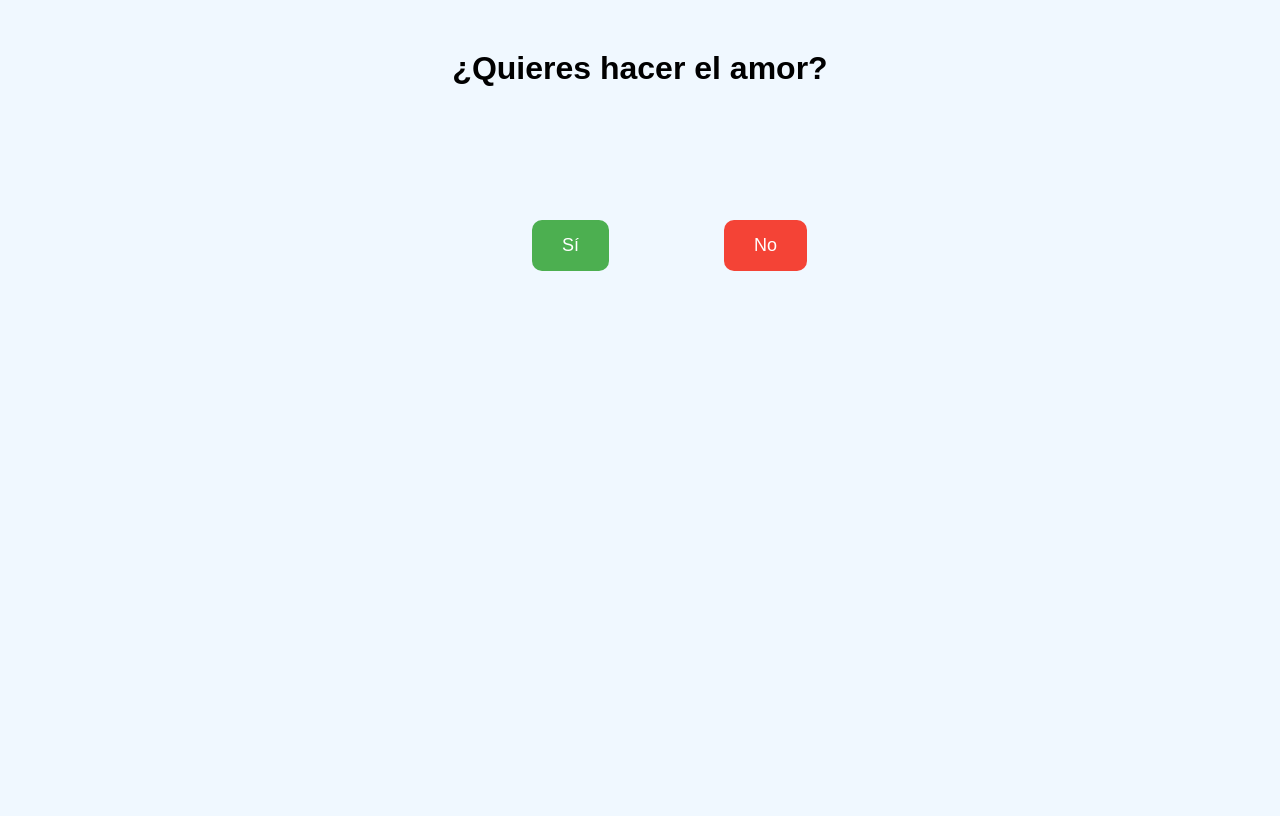
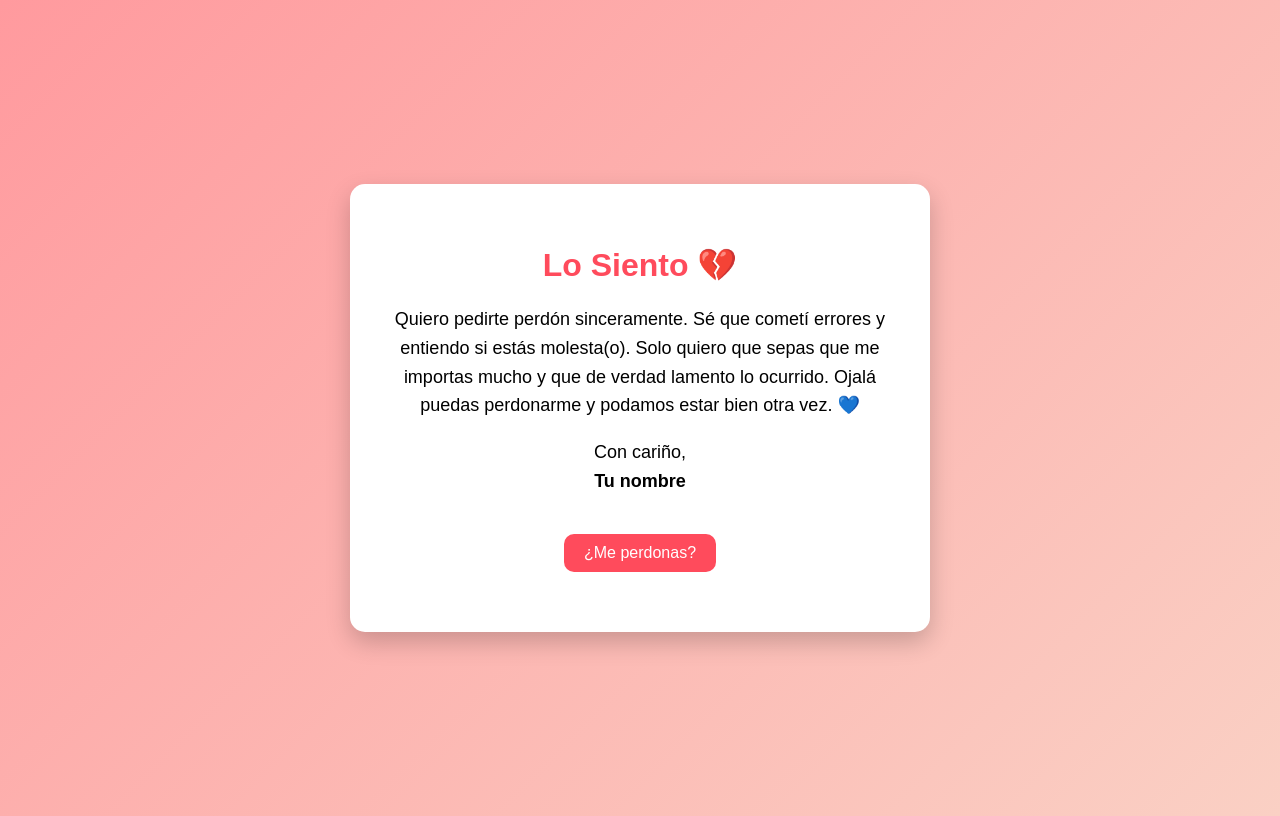
Before and after one commit to alexisnovoa436-svg/index.html., a plain HTML site: page index.html in a window 1280 px wide. Drawn offline with Linux system fonts and the light colour scheme.

Commit message:
Replace fun question page with apology letter

```diff
--- a/index.html
+++ b/index.html
@@ -2,75 +2,85 @@
 <html lang="es">
 <head>
 <meta charset="UTF-8">
-    <title>Pregunta divertida</title>
+<title>Carta de Perdón</title>
+
 <style>
-        body {
-            text-align: center;
+body{
+    background: linear-gradient(135deg,#ff9a9e,#fad0c4);
     font-family: Arial, sans-serif;
-            background-color: #f0f8ff;
-            overflow: hidden;
+    display:flex;
+    justify-content:center;
+    align-items:center;
+    height:100vh;
 }
-        h1 {
-            margin-top: 50px;
+
+.carta{
+    background:white;
+    padding:40px;
+    border-radius:15px;
+    width:500px;
+    box-shadow:0px 10px 25px rgba(0,0,0,0.2);
+    text-align:center;
 }
-        button {
-            padding: 15px 30px;
-            font-size: 18px;
-            margin: 20px;
-            cursor: pointer;
-            border-radius: 10px;
-            border: none;
-            position: absolute;
+
+h1{
+    color:#ff4b5c;
 }
-        #si {
-            background-color: #4CAF50;
-            color: white;
-            left: 40%;
-            top: 200px;
+
+p{
+    font-size:18px;
+    line-height:1.6;
 }
-        #no {
-            background-color: #f44336;
-            color: white;
-            left: 55%;
-            top: 200px;
+
+button{
+    margin-top:20px;
+    padding:10px 20px;
+    border:none;
+    border-radius:10px;
+    background:#ff4b5c;
+    color:white;
+    font-size:16px;
+    cursor:pointer;
 }
-        img {
-            margin-top: 30px;
-            width: 300px;
-            display: none;
-            position: relative;
-            top: 250px;
+
+button:hover{
+    background:#e63946;
+}
+
+#mensaje{
+    margin-top:20px;
+    font-weight:bold;
+    color:green;
 }
 </style>
 </head>
+
 <body>
 
-    <h1>¿Quieres hacer el amor?</h1>
+<div class="carta">
+<h1>Lo Siento 💔</h1>
 
-    <button id="si" onclick="respuestaSi()">Sí</button>
-    <button id="no" onmouseover="moverNo()">No</button>
+<p>
+Quiero pedirte perdón sinceramente.
+Sé que cometí errores y entiendo si estás molesta(o).
+Solo quiero que sepas que me importas mucho y que de verdad lamento lo ocurrido.
+Ojalá puedas perdonarme y podamos estar bien otra vez. 💙
+</p>
 
-    <div>
-        <img id="bob" src="bob.gif">
-        <img id="stitch" src="https://i.imgur.com/2rmFJpE.png" alt="Stitch enojado">
+<p>
+Con cariño, <br>
+<strong>Tu nombre</strong>
+</p>
+
+<button onclick="mostrarMensaje()">¿Me perdonas?</button>
+
+<div id="mensaje"></div>
+
 </div>
 
 <script>
-        function respuestaSi() {
-            document.getElementById("bob").style.display = "block";
-            document.getElementById("stitch").style.display = "none";
-        }
-
-        function moverNo() {
-            var botonNo = document.getElementById("no");
-            var ancho = window.innerWidth - 100;
-            var alto = window.innerHeight - 100;
-
-            var nuevaX = Math.random() * ancho;
-            var nuevaY = Math.random() * alto;
-
-            botonNo.style.left = nuevaX + "px";
-            botonNo.style.top = nuevaY + "px";
+function mostrarMensaje(){
+document.getElementById("mensaje").innerHTML = "❤️ Gracias por darme otra oportunidad ❤️";
 }
 </script>
 
```
Lines whose indentation alone changed are shown as unchanged.
